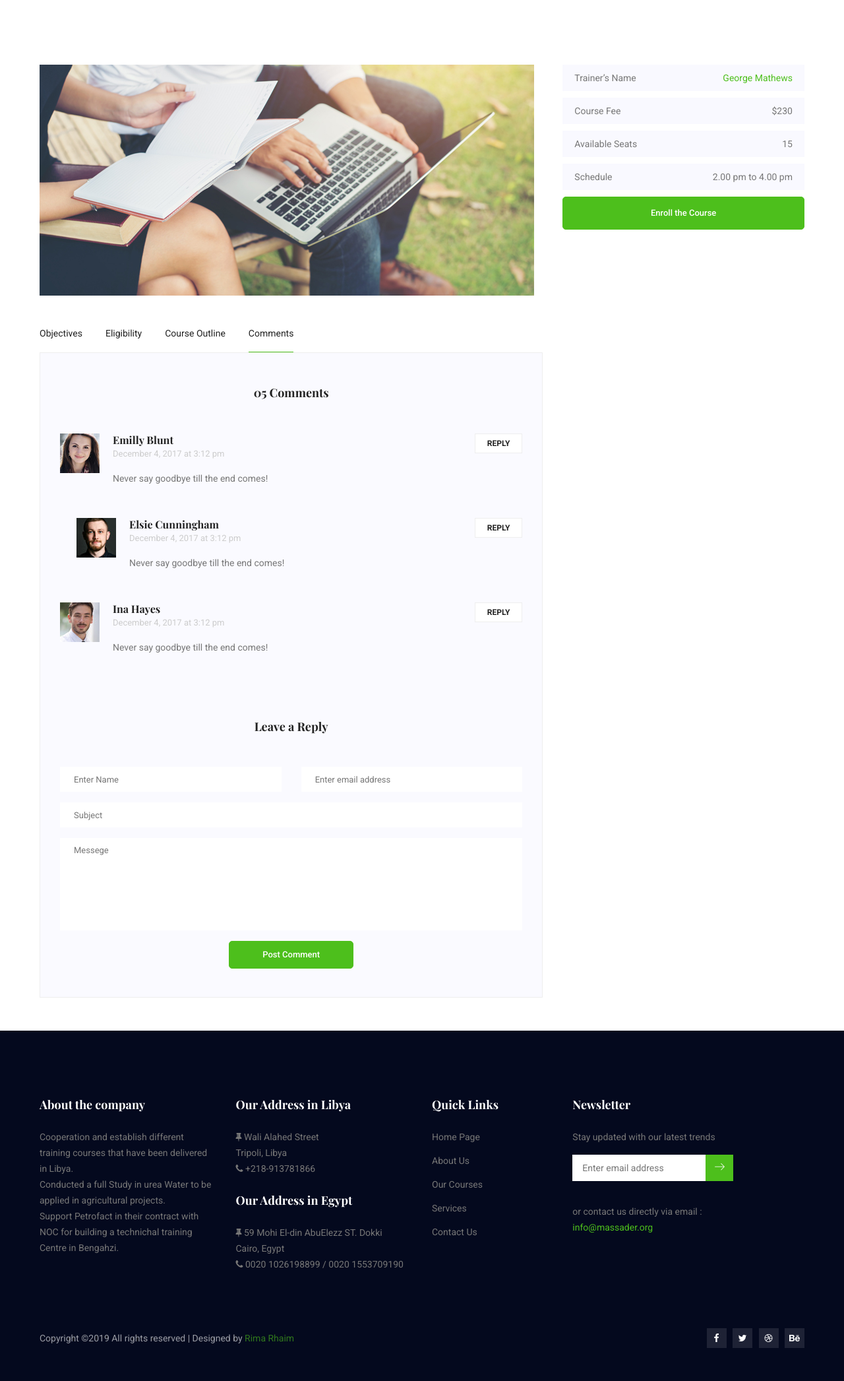
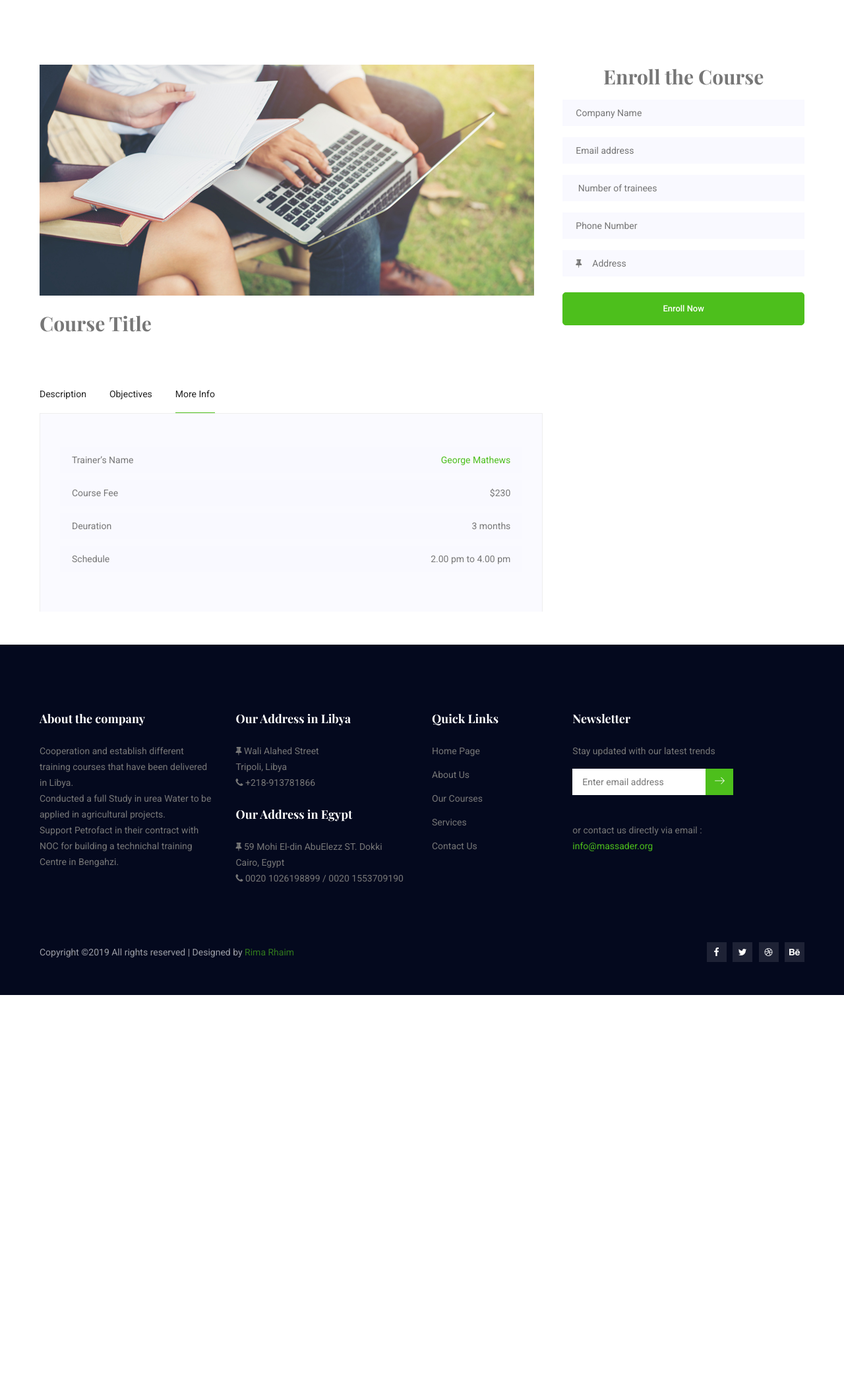
Before and after one commit to elfizga/HCI, a PHP site: page /course-details.html in a window 1280 px wide. Shown: the part 424-2517 px from the top of the page at 66% size. After the commit the page ends 1932 px from the top, so only its background shows below. Run offline with PHP 8.4, Linux system fonts and the light colour scheme.

Commit message:
course detailes - frontend

```diff
--- a/course-details.html
+++ b/course-details.html
@@ -74,19 +74,17 @@
         			<div class="col-lg-8">
         				<div class="c_details_img">
         					<img class="img-fluid" src="img/courses/course-details.jpg" alt="">
-        				</div>
+						</div>
+						<br> <h2>Course Title</h2> <br>
 						<ul class="nav nav-tabs" id="myTab" role="tablist">
 							<li class="nav-item">
-								<a class="nav-link" id="home-tab" data-toggle="tab" href="#home" role="tab" aria-controls="home" aria-selected="true">Objectives</a>
+								<a class="nav-link" id="home-tab" data-toggle="tab" href="#home" role="tab" aria-controls="home" aria-selected="true">Description</a>
 							</li>
 							<li class="nav-item">
-								<a class="nav-link" id="profile-tab" data-toggle="tab" href="#profile" role="tab" aria-controls="profile" aria-selected="false">Eligibility</a>
+								<a class="nav-link" id="profile-tab" data-toggle="tab" href="#profile" role="tab" aria-controls="profile" aria-selected="false">Objectives</a>
 							</li>
 							<li class="nav-item">
-								<a class="nav-link" id="contact-tab" data-toggle="tab" href="#contact" role="tab" aria-controls="contact" aria-selected="false">Course Outline</a>
-							</li>
-							<li class="nav-item">
-								<a class="nav-link active" id="comments-tab" data-toggle="tab" href="#comments" role="tab" aria-controls="comments" aria-selected="false">Comments</a>
+								<a class="nav-link active" id="comments-tab" data-toggle="tab" href="#comments" role="tab" aria-controls="comments" aria-selected="false">More Info</a>
 							</li>
 						</ul>
 						<div class="tab-content" id="myTabContent">
@@ -102,114 +100,43 @@
 									<p>Lorem ipsum dolor sit amet, consectetur adipisicing elit, sed do eiusmod tempor incididunt ut labore et dolore magna aliqua. Ut enim ad minim veniam, quis nostrud exercitation ullamco laboris nisi ut aliquip ex ea commodoconsequat. Duis aute irure dolor in reprehenderit in voluptate velit esse cillum. Lorem ipsum dolor sit amet, consectetur adipisicing elit, sed do eiusmod tempor incididunt ut labore et dolore magna aliqua. Ut enim ad minim veniam, quis nostrud exercitation ullamco laboris nisi ut aliquip ex ea commodo consequat. Duis aute irure dolor in reprehenderit in voluptate velit esse cillum.</p>
 								</div>
 							</div>
-							<div class="tab-pane fade" id="contact" role="tabpanel" aria-labelledby="contact-tab">
-								<div class="objctive_text">
-									<ul class="list">
-										<li><a href="#">Introduction Lesson</a></li>
-										<li><a href="#">Basics of HTML</a></li>
-										<li><a href="#">Getting Know about HTML 5</a></li>
-										<li><a href="#">Tags and Attributes</a></li>
-										<li><a href="#">Basics of CSS</a></li>
-										<li><a href="#">Getting Familiar with CSS 3</a></li>
-										<li><a href="#">Introduction to Bootstrap 3.0</a></li>
-										<li><a href="#">Responsive Design</a></li>
-										<li><a href="#">Canvas in HTML 5</a></li>
-									</ul>
-								</div>
-							</div>
 							<div class="tab-pane fade show active" id="comments" role="tabpanel" aria-labelledby="comments-tab">
 								<div class="comments-area">
-									<h4>05 Comments</h4>
-									<div class="comment-list">
-										<div class="single-comment justify-content-between d-flex">
-											<div class="user justify-content-between d-flex">
-												<div class="thumb">
-													<img src="img/blog/c1.jpg" alt="">
-												</div>
-												<div class="desc">
-													<h5><a href="#">Emilly Blunt</a></h5>
-													<p class="date">December 4, 2017 at 3:12 pm </p>
-													<p class="comment">
-														Never say goodbye till the end comes!
-													</p>
-												</div>
-											</div>
-											<div class="reply-btn">
-												   <a href="" class="btn-reply text-uppercase">reply</a>
-											</div>
-										</div>
+									<div class="c_details_list">
+											<ul class="list">
+												<li><a href="#">Trainer’s Name <span>George Mathews</span></a></li>
+												<li><a href="#">Course Fee <span> $230 </span></a></li>
+												<li><a href="#">Deuration <span> 3 months</span></a></li>
+												<li><a href="#">Schedule <span>2.00 pm to 4.00 pm</span></a></li>
+											</ul>
 									</div>
-									<div class="comment-list left-padding">
-										<div class="single-comment justify-content-between d-flex">
-											<div class="user justify-content-between d-flex">
-												<div class="thumb">
-													<img src="img/blog/c2.jpg" alt="">
-												</div>
-												<div class="desc">
-													<h5><a href="#">Elsie Cunningham</a></h5>
-													<p class="date">December 4, 2017 at 3:12 pm </p>
-													<p class="comment">
-														Never say goodbye till the end comes!
-													</p>
-												</div>
-											</div>
-											<div class="reply-btn">
-												   <a href="" class="btn-reply text-uppercase">reply</a>
-											</div>
-										</div>
-									</div>
-									<div class="comment-list">
-										<div class="single-comment justify-content-between d-flex">
-											<div class="user justify-content-between d-flex">
-												<div class="thumb">
-													<img src="img/blog/c5.jpg" alt="">
-												</div>
-												<div class="desc">
-													<h5><a href="#">Ina Hayes</a></h5>
-													<p class="date">December 4, 2017 at 3:12 pm </p>
-													<p class="comment">
-														Never say goodbye till the end comes!
-													</p>
-												</div>
-											</div>
-											<div class="reply-btn">
-												   <a href="" class="btn-reply text-uppercase">reply</a>
-											</div>
-										</div>
-									</div>
-								</div>
-								<div class="comment-form">
-									<h4>Leave a Reply</h4>
-									<form>
-										<div class="form-group form-inline">
-										  <div class="form-group col-lg-6 col-md-6 name">
-											<input type="text" class="form-control" id="name" placeholder="Enter Name" onfocus="this.placeholder = ''" onblur="this.placeholder = 'Enter Name'">
-										  </div>
-										  <div class="form-group col-lg-6 col-md-6 email">
-											<input type="email" class="form-control" id="email" placeholder="Enter email address" onfocus="this.placeholder = ''" onblur="this.placeholder = 'Enter email address'">
-										  </div>
-										</div>
-										<div class="form-group">
-											<input type="text" class="form-control" id="subject" placeholder="Subject" onfocus="this.placeholder = ''" onblur="this.placeholder = 'Subject'">
-										</div>
-										<div class="form-group">
-											<textarea class="form-control mb-10" rows="5" name="message" placeholder="Messege" onfocus="this.placeholder = ''" onblur="this.placeholder = 'Messege'" required=""></textarea>
-										</div>
-										<a href="#" class="primary-btn submit_btn">Post Comment</a>
-									</form>
 								</div>
 							</div>
 						</div>
         			</div>
         			<div class="col-lg-4">
         				<div class="c_details_list">
-        					<ul class="list">
-        						<li><a href="#">Trainer’s Name <span>George Mathews</span></a></li>
-        						<li><a href="#">Course Fee <span>$230</span></a></li>
-        						<li><a href="#">Available Seats <span>15</span></a></li>
-        						<li><a href="#">Schedule <span>2.00 pm to 4.00 pm</span></a></li>
-        					</ul>
-        					<a class="main_btn" href="#">Enroll the Course</a>
+							<h2 style="text-align:center;">Enroll the Course</h2>
+        					<form>
+								<div class="mt-10">
+									<input type="text" name="company_name" placeholder="Company Name" onfocus="this.placeholder = ''" onblur="this.placeholder = 'Company Name'" required class="single-input">
+								</div>
+								<div class="mt-10">
+									<input type="email" name="EMAIL" placeholder="Email address" onfocus="this.placeholder = ''" onblur="this.placeholder = 'Email address'" required class="single-input">
+								</div>
+								<div class="mt-10">
+									<input type="text" name="trainees" placeholder=" Number of trainees" onfocus="this.placeholder = ''" onblur="this.placeholder = 'Number of trainees'" required class="single-input">
+								</div>
+								<div class="mt-10">
+									<input type="text" name="phone" placeholder="Phone Number" onfocus="this.placeholder = ''" onblur="this.placeholder = 'Phone Number'" required class="single-input">
+								</div>
+								<div class="input-group-icon mt-10">
+									<div class="icon"><i class="fa fa-thumb-tack" aria-hidden="true"></i></div>
+									<input type="text" name="address" placeholder="Address" onfocus="this.placeholder = ''" onblur="this.placeholder = 'Address'" required class="single-input">
+								</div>
+								<br>
+							</form>
+        					<a class="main_btn" href="#">Enroll Now</a>
         				</div>
         			</div>
         		</div>
--- a/css/style.css
+++ b/css/style.css
@@ -2244,7 +2244,7 @@ h6 {
   padding: 10px 0 10px 0px; }
 
 .mt-10 {
-  margin-top: 10px; }
+  margin-top: 17px; }
 
 .form-select .nice-select .list .option {
   font-weight: 300;
```
